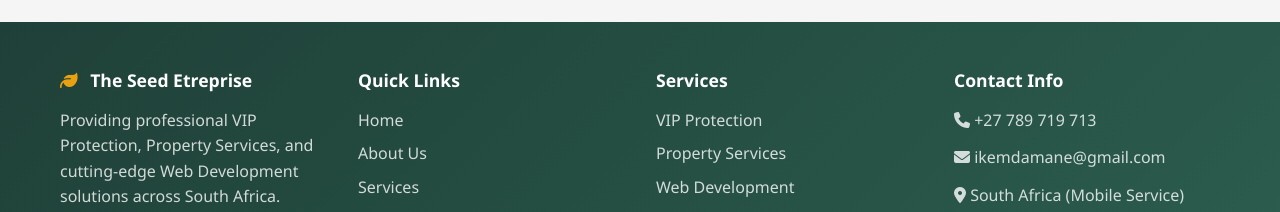
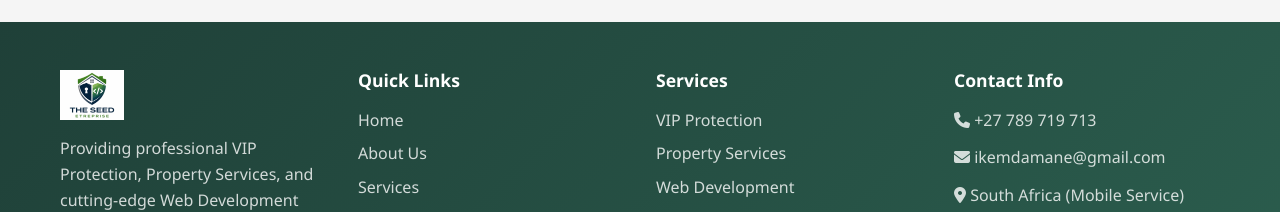
Before and after one commit to rodney031124/The-Seed-Etreprise, a React (Create React App) app: page /contact in a window 1280 px wide. Shown: the part 1931-2143 px from the top of the page. Built offline with nearby package versions, Linux system fonts and the light colour scheme; no server answers.

Commit message:
Replace leaf icon with PNG logo throughout site

```diff
--- a/src/components/Footer.jsx
+++ b/src/components/Footer.jsx
@@ -9,7 +9,9 @@ function Footer() {
     <footer className="footer">
       <div className="footer-container">
         <div className="footer-section">
-          <h3><i className="fas fa-leaf"></i> The Seed Etreprise</h3>
+          <h3 className="footer-logo">
+            <img src="/The Seed Etreprise.png" alt="The Seed Etreprise Logo" className="footer-logo-img" />
+          </h3>
           <p>Providing professional VIP Protection, Property Services, and cutting-edge Web Development solutions across South Africa.</p>
           <div className="social-links">
             <a href="https://facebook.com/seedetreprise" target="_blank" rel="noopener noreferrer" title="Facebook" className="social-link">
--- a/src/styles/footer.css
+++ b/src/styles/footer.css
@@ -22,6 +22,13 @@
   color: var(--white);
   margin-bottom: 1rem;
   font-size: 1.1rem;
+}
+
+.footer-logo-img {
+  height: 50px;
+  width: auto;
+  max-width: 220px;
+  display: block;
 }
 
 .footer-section h3 i {
```
